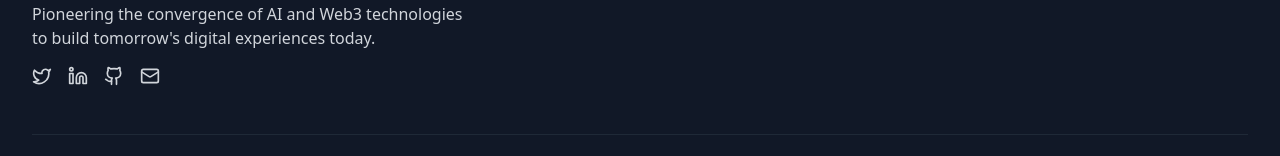
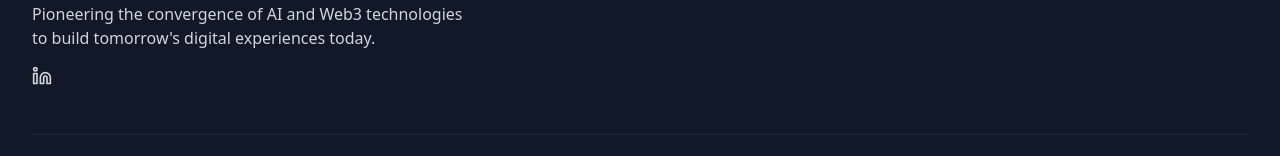
Before and after one commit to Agantra-Inovatif/companymainwebsite, a React (Vite) app: page /tos in a window 1280 px wide. Shown: the part 176-332 px from the top of the page. Built offline with nearby package versions, Linux system fonts and the light colour scheme.

Commit message:
FEATURES: linkedin content

```diff
--- a/src/components/Footer.tsx
+++ b/src/components/Footer.tsx
@@ -23,18 +23,18 @@ const Footer = () => {
               Pioneering the convergence of AI and Web3 technologies to build tomorrow's digital experiences today.
             </p>
             <div className="flex space-x-4">
-              <a href="#" className="text-gray-300 hover:text-blue-400 transition-colors">
-                <Twitter className="h-5 w-5" />
-              </a>
-              <a href="#" className="text-gray-300 hover:text-blue-400 transition-colors">
+              {/*<a href="#" className="text-gray-300 hover:text-blue-400 transition-colors">*/}
+              {/*  <Twitter className="h-5 w-5" />*/}
+              {/*</a>*/}
+              <a href="https://www.linkedin.com/company/nextmantra-innovation/" className="text-gray-300 hover:text-blue-400 transition-colors">
                 <Linkedin className="h-5 w-5" />
               </a>
-              <a href="#" className="text-gray-300 hover:text-blue-400 transition-colors">
-                <Github className="h-5 w-5" />
-              </a>
-              <a href="#" className="text-gray-300 hover:text-blue-400 transition-colors">
-                <Mail className="h-5 w-5" />
-              </a>
+              {/*<a href="#" className="text-gray-300 hover:text-blue-400 transition-colors">*/}
+              {/*  <Github className="h-5 w-5" />*/}
+              {/*</a>*/}
+              {/*<a href="#" className="text-gray-300 hover:text-blue-400 transition-colors">*/}
+              {/*  <Mail className="h-5 w-5" />*/}
+              {/*</a>*/}
             </div>
           </div>
 
```
